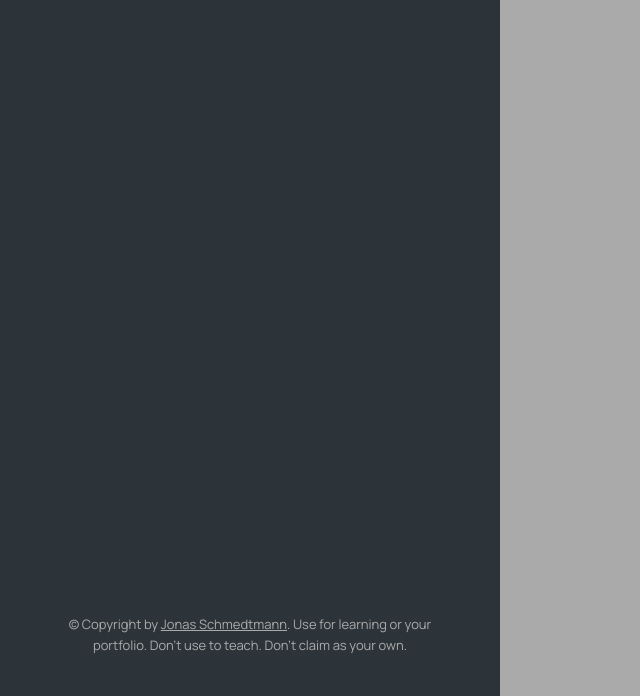
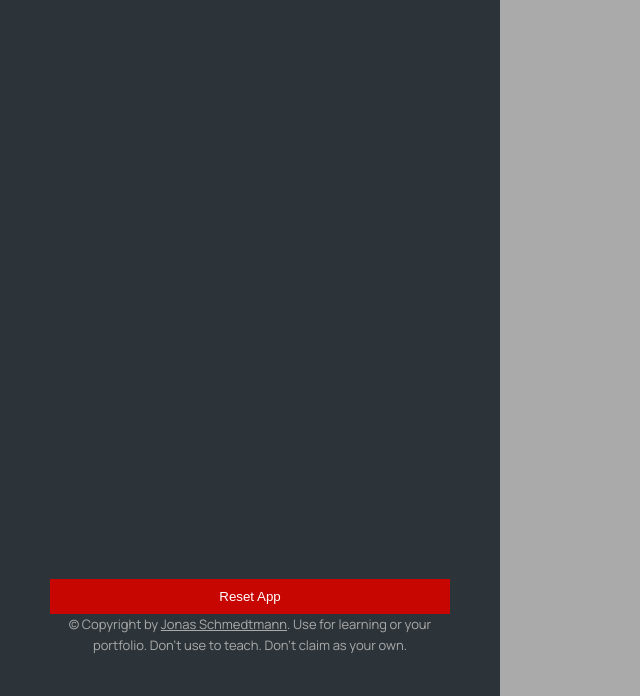
Before and after one commit to CaptKraken/mapty, a plain HTML site: page index.html in a window 1280 px wide. Shown: the part 104-800 px from the top of the page, without its empty margins (0-640 px from the left). Drawn offline with nearby package versions, Linux system fonts and the light colour scheme.

Commit message:
added a reset app button

```diff
--- a/index.html
+++ b/index.html
@@ -68,56 +68,10 @@
           </div>
           <button class="form__btn">OK</button>
         </form>
-
-        <!-- <li class="workout workout--running" data-id="1234567890">
-          <h2 class="workout__title">Running on April 14</h2>
-          <div class="workout__details">
-            <span class="workout__icon">🏃‍♂️</span>
-            <span class="workout__value">5.2</span>
-            <span class="workout__unit">km</span>
-          </div>
-          <div class="workout__details">
-            <span class="workout__icon">⏱</span>
-            <span class="workout__value">24</span>
-            <span class="workout__unit">min</span>
-          </div>
-          <div class="workout__details">
-            <span class="workout__icon">⚡️</span>
-            <span class="workout__value">4.6</span>
-            <span class="workout__unit">min/km</span>
-          </div>
-          <div class="workout__details">
-            <span class="workout__icon">🦶🏼</span>
-            <span class="workout__value">178</span>
-            <span class="workout__unit">spm</span>
-          </div>
-        </li>
-
-        <li class="workout workout--cycling" data-id="1234567891">
-          <h2 class="workout__title">Cycling on April 5</h2>
-          <div class="workout__details">
-            <span class="workout__icon">🚴‍♀️</span>
-            <span class="workout__value">27</span>
-            <span class="workout__unit">km</span>
-          </div>
-          <div class="workout__details">
-            <span class="workout__icon">⏱</span>
-            <span class="workout__value">95</span>
-            <span class="workout__unit">min</span>
-          </div>
-          <div class="workout__details">
-            <span class="workout__icon">⚡️</span>
-            <span class="workout__value">16</span>
-            <span class="workout__unit">km/h</span>
-          </div>
-          <div class="workout__details">
-            <span class="workout__icon">⛰</span>
-            <span class="workout__value">223</span>
-            <span class="workout__unit">m</span>
-          </div>
-        </li> -->
       </ul>
 
+
+      <button class="btn--clear-all">Reset App</button>
       <p class="copyright">
         &copy; Copyright by
         <a
--- a/script.js
+++ b/script.js
@@ -7,6 +7,8 @@ const inputDistance = document.querySelector(".form__input--distance");
 const inputDuration = document.querySelector(".form__input--duration");
 const inputCadence = document.querySelector(".form__input--cadence");
 const inputElevation = document.querySelector(".form__input--elevation");
+const btnReset = document.querySelector(".btn--clear-all");
+
 let messageShown = false;
 class Workout {
   constructor(latLng, distance, duration, date, id) {
@@ -303,6 +305,9 @@ class App {
 
 const app = new App();
 
+btnReset.addEventListener("click", app.reset);
+
+// some msg things
 function errorMessage(msg) {
   const msgOverlay = document.createElement("div");
   msgOverlay.classList.add("msg-overlay");
--- a/style.css
+++ b/style.css
@@ -1,6 +1,7 @@
 :root {
   --color-brand--1: #ffb545;
   --color-brand--2: #00c46a;
+  --color-brand--3: #c70501;
 
   --color-dark--1: #2d3439;
   --color-dark--2: #42484d;
@@ -21,7 +22,7 @@ html {
 }
 
 body {
-  font-family: 'Manrope', sans-serif;
+  font-family: "Manrope", sans-serif;
   color: var(--color-light--2);
   font-weight: 400;
   line-height: 1.6;
@@ -276,3 +277,17 @@ a:visited {
   /* font-weight: 700; */
   font-size: 2em;
 }
+.btn--clear-all {
+  margin-top: 2rem;
+  cursor: pointer;
+  background: var(--color-brand--3);
+  padding: 1rem;
+  outline: none;
+  border: none;
+  color: white;
+}
+.btn--clear-all:hover,
+.btn--clear-all:active {
+  background: var(--color-brand--3);
+  filter: brightness(120%);
+}
```
